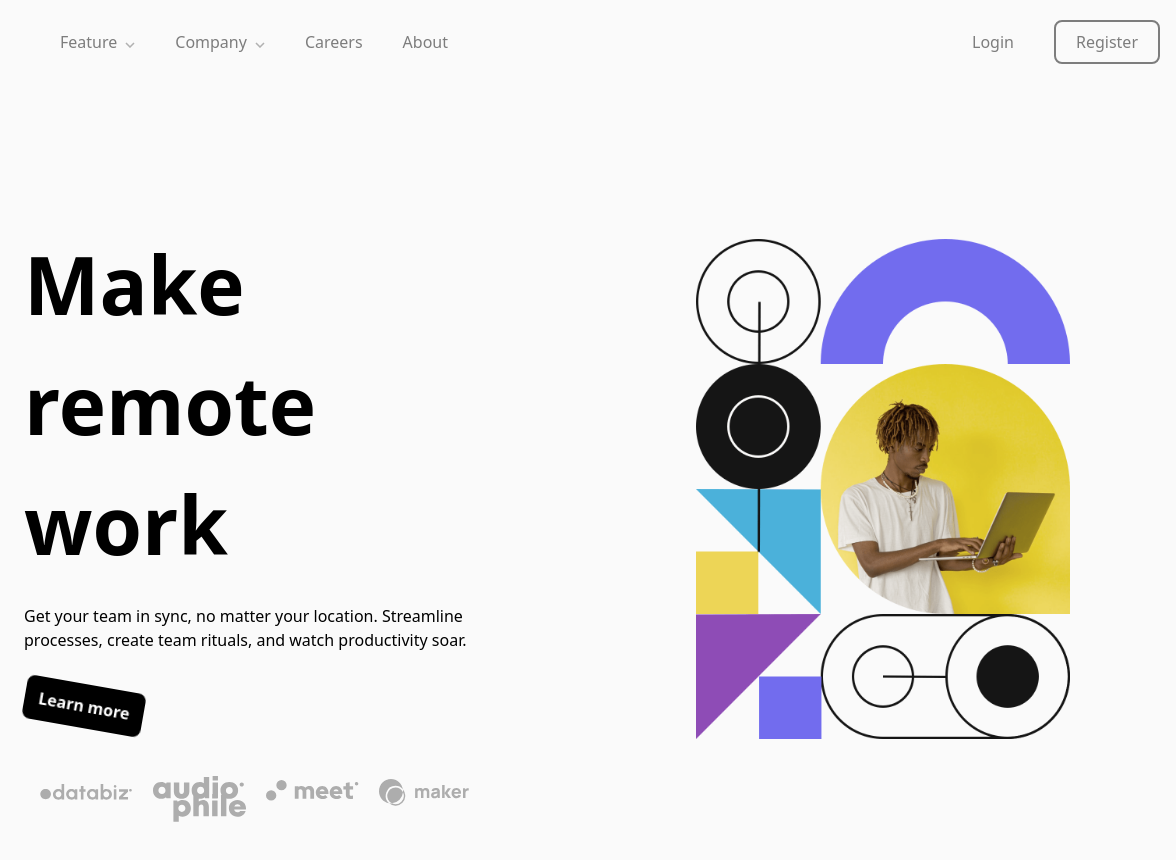
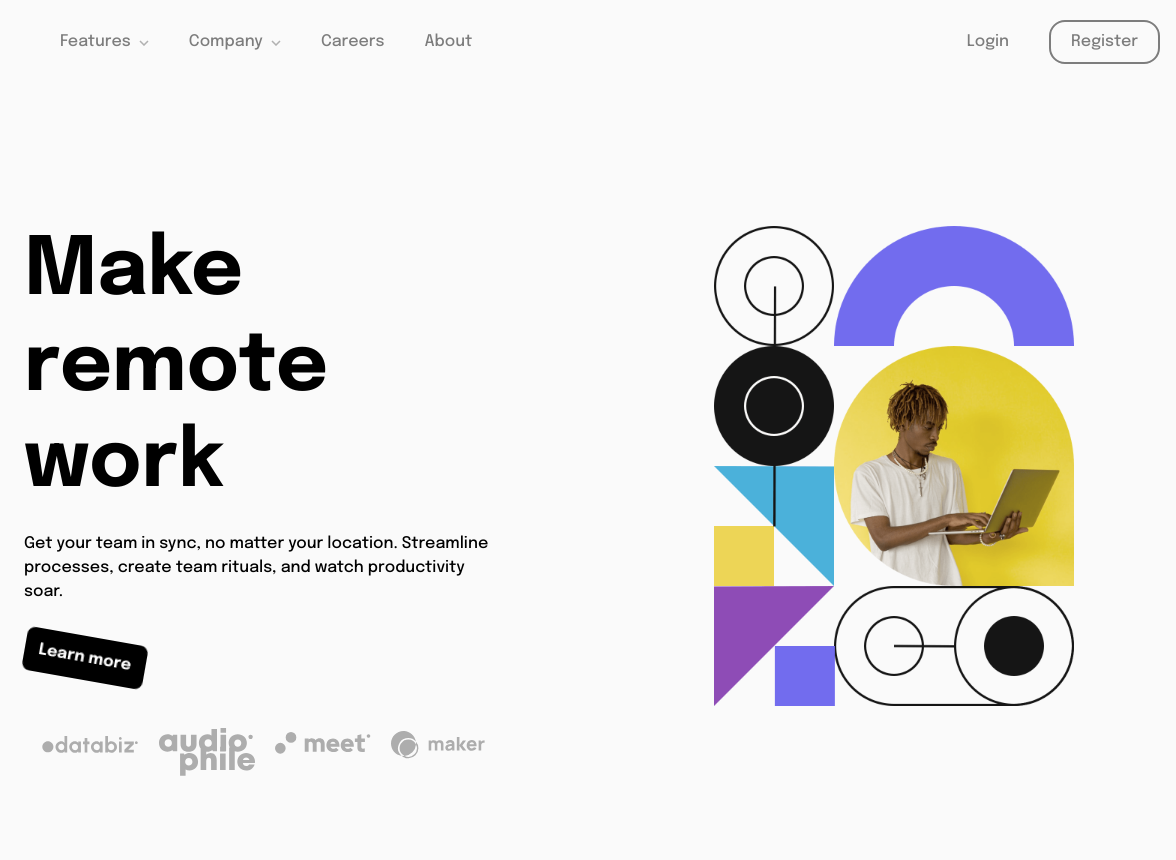
Before and after one commit to Agil-Saputra/Intro-section-with-dropdown, a plain HTML site: page index.html in a window 1280 px wide. Shown: the full height of the page, 104-1280 px from the left. Drawn offline with Linux system fonts and the light colour scheme.

Commit message:
Bug fixing

```diff
--- a/index.html
+++ b/index.html
@@ -12,12 +12,20 @@
       href="./images/favicon-32x32.png"
     />
     <link rel="stylesheet" href="output.css" />
+    <link rel="preconnect" href="https://fonts.googleapis.com" />
+    <link rel="preconnect" href="https://fonts.gstatic.com" crossorigin />
+    <link
+      href="https://fonts.googleapis.com/css2?family=Epilogue:wght@500;700&display=swap"
+      rel="stylesheet"
+    />
 
     <title>Frontend Mentor | Intro section with dropdown navigation</title>
   </head>
   <body>
-    <header class="flex justify-between items-center md:justify-start md:gap-16 p-[1rem] ">
-      <img src="images/logo.svg" alt="" class=" translate-y-1"/>
+    <header
+      class="flex justify-between items-center md:justify-start md:gap-16 p-[1rem]"
+    >
+      <img src="images/logo.svg" alt="" class="translate-y-1" />
       <div id="burger" class="flex flex-col z-30 md:hidden">
         <span class="burger-span origin-top-left transition1"></span>
         <span class="burger-span transition1"></span>
@@ -26,82 +34,113 @@
 
       <nav
         id="nav-menu"
-        class="hidden absolute right-0 top-0 h-full bg-white pt-[3rem] px-3  md:px-0  w-[50%] shadow-2xl shadow-gray-300 md:flex md:bg-transparent md:shadow-none md:h-auto md:items-center md:pt-0 md:justify-between md:relative  md:w-[100%] z-10"
+        class="hidden absolute right-0 top-0 h-full bg-white pt-[3rem] px-3 md:px-0 w-[50%] shadow-2xl shadow-gray-300 md:flex md:bg-transparent md:shadow-none md:h-auto md:items-center md:pt-0 md:justify-between md:relative md:w-[100%] z-10"
       >
-        <ul class="flex flex-col md:gap-10 gap-5 mt-2 md:flex-row ">
-          <li id="feature" class="feature hover1">Feature</li>
-          <ul id="feature-menu" class="pl-4 hidden md:absolute md:top-[4rem] md:shadow-md md:shadow-gray-400 md:-left-20  md:p-5 md:px-8 md:rounded-xl">
+        <ul class="flex flex-col md:gap-10 gap-5 mt-2 md:flex-row">
+          <li id="feature" class="feature hover1">Features</li>
+          <ul
+            id="feature-menu"
+            class="pl-4 hidden md:absolute md:top-[4rem] md:shadow-md md:shadow-gray-400 md:-left-20 md:p-5 md:px-8 md:rounded-xl"
+          >
             <li class="flex items-center gap-2 mt-2">
               <img src="images/icon-todo.svg" alt="" />
               <a href="">Todo List</a>
             </li>
 
-            <li class="flex items-center gap-2 mt-2 ">
+            <li class="flex items-center gap-2 mt-2">
               <img src="images/icon-calendar.svg" alt="" />
               <a href="">Calendar</a>
             </li>
 
-            <li class="flex items-center gap-2 mt-2 ">
+            <li class="flex items-center gap-2 mt-2">
               <img src="images/icon-reminders.svg" alt="" />
               <a href="">Reminders</a>
             </li>
 
-            <li class="flex items-center gap-2 mt-2 ">
+            <li class="flex items-center gap-2 mt-2">
               <img src="images/icon-planning.svg" alt="" />
               <a href="">Planning</a>
             </li>
-
           </ul>
           <li id="company" class="company hover1">Company</li>
 
-          <ul id="company-menu" class="pl-4 hidden md:absolute md:shadow-md md:shadow-gray-400 md:left-[7rem]  md:p-5 md:px-8 md:rounded-xl md:top-[4rem] relative z-[1]">
+          <ul
+            id="company-menu"
+            class="pl-4 hidden md:absolute md:shadow-md md:shadow-gray-400 md:left-[7rem] md:p-5 md:px-8 md:rounded-xl md:top-[4rem] relative z-[1]"
+          >
             <li class="flex items-center gap-2 mt-2">
               <a href="">History</a>
             </li>
 
-            <li class="flex items-center gap-2 mt-2 ">
+            <li class="flex items-center gap-2 mt-2">
               <a href="">Our Team</a>
             </li>
 
-            <li class="flex items-center gap-2 mt-2 ">
+            <li class="flex items-center gap-2 mt-2">
               <a href="">Blog</a>
             </li>
-
           </ul>
           <li class="hover1"><a href="">Careers</a></li>
 
           <li class="hover1"><a href="">About</a></li>
         </ul>
 
-        <div class="flex flex-col text-center gap-2 p-5 md:flex-row md:items-center md:mx-0 md:p-0 md:gap-10 md:translate-y-1"  >
+        <div
+          class="flex flex-col text-center gap-2 p-5 md:flex-row md:items-center md:mx-0 md:p-0 md:gap-10 md:translate-y-1"
+        >
           <a href="" class="hover1">Login</a>
-          <a href="" class="border-2 border-black rounded-lg md:py-2 md:px-5 hover1">Register</a>
+          <a
+            href=""
+            class="border-2 border-black rounded-2xl md:py-2 md:px-5 hover1"
+            >Register</a
+          >
         </div>
       </nav>
     </header>
 
-    <main class="md:flex md:flex-row-reverse md:items-center md:gap-40 ">
+    <main class="md:flex md:flex-row-reverse md:items-center md:gap-40">
       <picture>
-        <source media="(min-width:768px)" srcset="images/image-hero-desktop.png" >
-        <img src="images/image-hero-mobile.png" alt="" class="md:pl-[3rem] lg:w-[80%]" >
+        <source
+          media="(min-width:768px)"
+          srcset="images/image-hero-desktop.png"
+        />
+        <img
+          src="images/image-hero-mobile.png"
+          alt=""
+          class="md:pl-[3rem] lg:w-[80%]"
+        />
       </picture>
-      <div class="text-center md:text-left md:pl-[8rem] relative -z-[-1] md:mt-[8rem]">
-      <h1 class="text-[2.5rem] md:text-[5rem] my-5 font-bold ">Make remote work</h1>
-      <p>Get your team
-        in sync, no matter your location. Streamline processes, create team rituals,
-        and watch productivity soar.</p>
-        <button href="" class="border-2 border-black rounded-lg px-3 py-2 text-white bg-black font-bold mt-8 animate-bounce relative  hover:bg-white hover:text-slate-900 transition duration-300 ease-in-out ">Learn more</button>
-        <div class="flex w-[100%] items-center justify-center gap-5 mt-[3rem] mb-20">
-          <img src="images/client-databiz.svg" alt="" srcset="" width="20%">
-          <img src="images/client-audiophile.svg" alt="" srcset="" width="20%">
-          <img src="images/client-meet.svg" alt="" srcset="" width="20%">
-          <img src="images/client-maker.svg" alt="" srcset=""width="20%">
+      <div
+        class="text-center md:text-left md:pl-[8rem] relative -z-[-1] md:mt-[8rem]"
+      >
+        <h1 class="text-[2.5rem] md:text-[5rem] my-5 font-extrabold leading-[6rem]">
+          Make remote work
+        </h1>
+        <p>
+          Get your team in sync, no matter your location. Streamline processes,
+          create team rituals, and watch productivity soar.
+        </p>
+        <button
+          href=""
+          class="border-2 border-black rounded-lg px-3 py-2 text-white bg-black font-bold mt-8 animate-bounce relative hover:bg-white hover:text-slate-900 transition duration-300 ease-in-out"
+        >
+          Learn more
+        </button>
+        <div
+          class="flex w-[100%] items-center justify-center gap-5 mt-[3rem] mb-20"
+        >
+          <img src="images/client-databiz.svg" alt="" srcset="" width="20%" />
+          <img
+            src="images/client-audiophile.svg"
+            alt=""
+            srcset=""
+            width="20%"
+          />
+          <img src="images/client-meet.svg" alt="" srcset="" width="20%" />
+          <img src="images/client-maker.svg" alt="" srcset="" width="20%" />
         </div>
-    </div>
+      </div>
     </main>
-
-
-
 
     <!-- <div class="attribution">
       Challenge by
--- a/input.css
+++ b/input.css
@@ -4,6 +4,7 @@
 
 body{
     background-color:  hsl(0, 0%, 98%);
+    font-family: 'Epilogue', sans-serif;
 }
 
 .burger-span {
```
Also changed, not shown: output.css.
